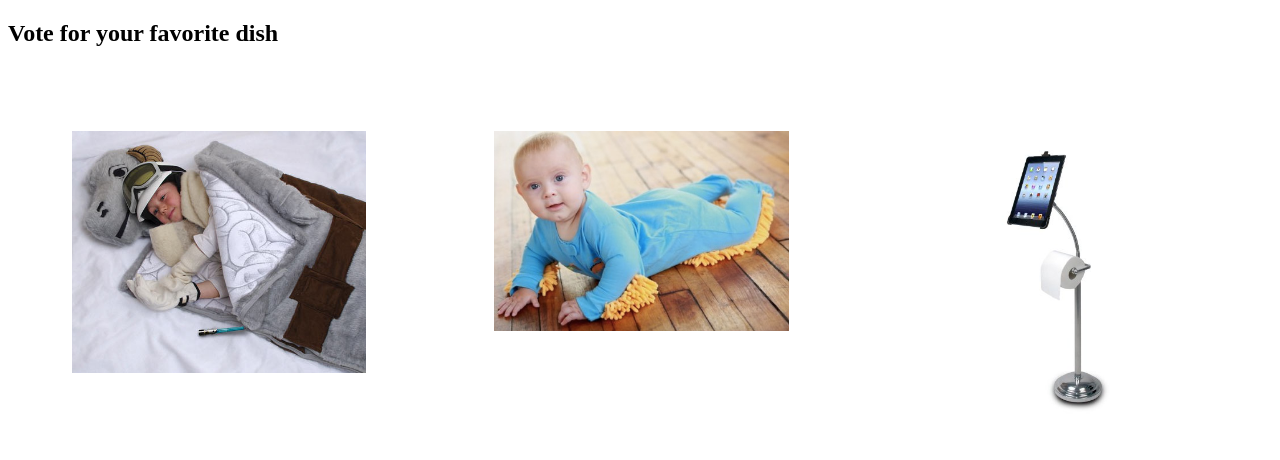
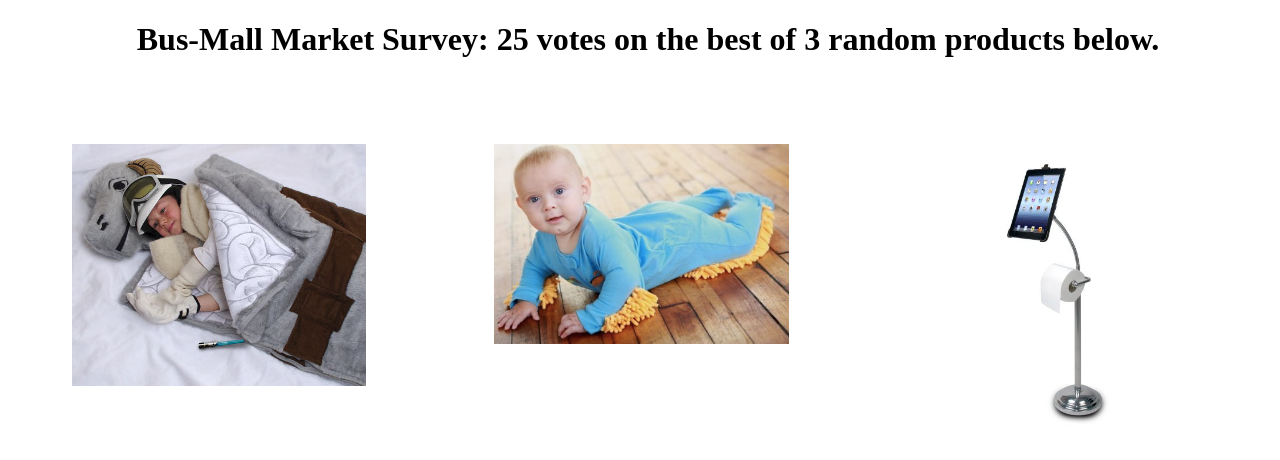
Before and after one commit to Bhattb2/bus-mall, a plain HTML site: page index.html in a window 1280 px wide. Drawn offline with Linux system fonts and the light colour scheme.

```diff
--- a/index.html
+++ b/index.html
@@ -11,13 +11,25 @@
 
 </head>
 <body>
+    <header>
+            <!-- <img src="https://i2-prod.cambridge-news.co.uk/incoming/article12691055.ece/ALTERNATES/s615/AVRT-1.jpg" alt="bus-mall"> -->
+        <h1>Bus-Mall Market Survey: 25 votes on the best of 3 random products below.</h1>
+            </header>
+
+<main>
     <section id="picVote">
-    <h1>Vote for your favorite dish</h1>
-    <img id ="pic1" src="" alt="" title="">
-    <img id ="pic2" src="" alt="" title="">
-    <img id ="pic3" src="" alt="" title="">
+        <!-- <h1>Vote for your favorite dish</h1> -->
+        <img id ="pic1" src="" alt="" title="">
+        <img id ="pic2" src="" alt="" title="">
+        <img id ="pic3" src="" alt="" title="">
+    </section>
 
-    </section>
+
+
+
+
+
+</main>
 
 
 
--- a/style.css
+++ b/style.css
@@ -1,6 +1,6 @@
 body{
     width: 100%;
-    text-align: canter;
+    text-align: center;
 }
 
 section {
```
Also changed, not shown: app.js (+10 -3 lines).
